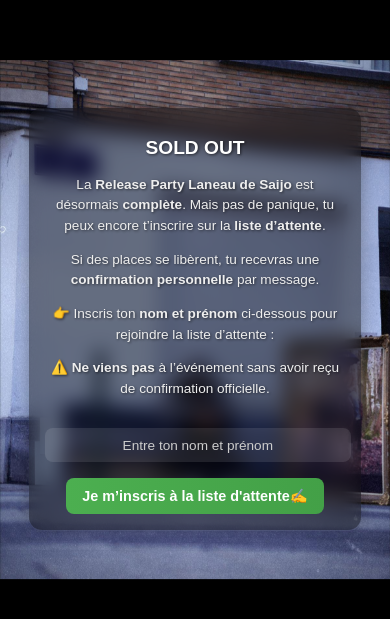
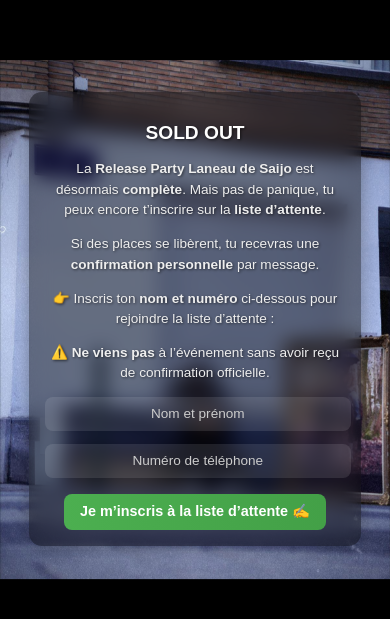
Before and after one commit to saijoLaneau/QuizzEp, a React (Vite) app: page / in a window 390 px wide. Shown: the part 103-722 px from the top of the page. Built offline with nearby package versions, Linux system fonts and the light colour scheme.

Commit message:
Add telephone box

```diff
--- a/src/App.css
+++ b/src/App.css
@@ -63,9 +63,11 @@ html, body, #root {
   font-weight: 600;
 }
 
-/* ✅ Champ input */
-.name-input {
-  margin-top: 1.3rem;
+/* ✅ Champs input */
+.name-input,
+.telephone-input {
+  display: block;
+  margin: 0.8rem auto 0; /* espace entre les inputs */
   padding: 0.8rem 1rem;
   border-radius: 0.5rem;
   border: none;
@@ -79,11 +81,13 @@ html, body, #root {
   transition: 0.3s;
 }
 
-.name-input::placeholder {
+.name-input::placeholder,
+.telephone-input::placeholder {
   color: #ccc;
 }
 
-.name-input:focus {
+.name-input:focus,
+.telephone-input:focus {
   background: rgba(255, 255, 255, 0.2);
 }
 
@@ -121,9 +125,9 @@ html, body, #root {
 /* 📱 MOBILE (iPhone & petits téléphones) */
 @media (max-width: 500px) {
   .final-screen {
-    background: rgba(0, 0, 0, 0.45); /* un peu plus transparente */
+    background: rgba(0, 0, 0, 0.45);
     padding: 1rem;
-    max-width: 300px; /* 👈 boîte plus fine */
+    max-width: 300px;
     border-radius: 0.8rem;
     line-height: 1.4;
   }
@@ -138,7 +142,8 @@ html, body, #root {
     margin-bottom: 0.5rem;
   }
 
-  .name-input {
+  .name-input,
+  .telephone-input {
     width: 95%;
     padding: 0.6rem 0.8rem;
     font-size: 0.85rem;
--- a/src/App.jsx
+++ b/src/App.jsx
@@ -11,27 +11,32 @@ const supabase = createClient(supabaseUrl, supabaseKey);
 
 function App() {
   const [name, setName] = useState("");
+  const [telephone, setTelephone] = useState("");
   const [isSubmitting, setIsSubmitting] = useState(false);
   const [confirmed, setConfirmed] = useState(false);
+  const [errorMessage, setErrorMessage] = useState(""); // ✅ pour afficher le message d’erreur
 
   const submitToSupabase = async () => {
-    if (!name.trim()) {
-      alert("Veuillez entrer votre nom pour s'enregistrer dans la liste d'attente.");
+    // Vérifie si les champs sont remplis
+    if (!name.trim() || !telephone.trim()) {
+      setErrorMessage("⚠️ Merci de renseigner ton nom et ton numéro de téléphone.");
       return;
     }
+
+    setErrorMessage(""); // efface le message si tout est bon
 
     try {
       setIsSubmitting(true);
       const { data, error } = await supabase
         .from("liste_attente")
-        .insert([{ name }]);
+        .insert([{ name, telephone }]);
 
       if (error) throw error;
       console.log("✅ Data saved:", data);
       setConfirmed(true);
     } catch (error) {
       console.error("❌ Supabase error:", error);
-      alert("Erreur lors de l'enregistrement. Réessayez plus tard.");
+      setErrorMessage("Erreur lors de l'enregistrement. Réessaie plus tard.");
     } finally {
       setIsSubmitting(false);
     }
@@ -49,40 +54,61 @@ function App() {
           <>
             <h1>SOLD OUT</h1>
             <p>
-              La <strong>Release Party Laneau de Saijo</strong> est désormais <strong>complète</strong>.
-              Mais pas de panique, tu peux encore t’inscrire sur la <strong>liste d’attente</strong>.
+              La <strong>Release Party Laneau de Saijo</strong> est désormais{" "}
+              <strong>complète</strong>.
+              Mais pas de panique, tu peux encore t’inscrire sur la{" "}
+              <strong>liste d’attente</strong>.
             </p>
 
             <p>
-              Si des places se libèrent, tu recevras une <strong>confirmation personnelle</strong> par message.
+              Si des places se libèrent, tu recevras une{" "}
+              <strong>confirmation personnelle</strong> par message.
             </p>
 
             <p>
-              👉 Inscris ton <strong>nom et prénom</strong> ci-dessous pour rejoindre la liste d’attente :
+              👉 Inscris ton <strong>nom et numéro</strong> ci-dessous pour rejoindre
+              la liste d’attente :
             </p>
 
-            <p class="warning">
-              ⚠️ <strong>Ne viens pas</strong> à l’événement sans avoir reçu de confirmation officielle.
+            <p className="warning">
+              ⚠️ <strong>Ne viens pas</strong> à l’événement sans avoir reçu de
+              confirmation officielle.
             </p>
 
             <input
               type="text"
-              placeholder="Entre ton nom et prénom"
+              placeholder="Nom et prénom"
               value={name}
               onChange={(e) => setName(e.target.value)}
               className="name-input"
             />
 
+            <input
+              type="tel"
+              placeholder="Numéro de téléphone"
+              value={telephone}
+              onChange={(e) => setTelephone(e.target.value)}
+              className="telephone-input"
+            />
+
+            {/* ✅ Message d’erreur affiché ici */}
+            {errorMessage && <p className="error-message">{errorMessage}</p>}
+
             <button
               onClick={submitToSupabase}
-              disabled={isSubmitting || !name.trim()}
+              disabled={isSubmitting}
             >
-              {isSubmitting ? "Enregistrement..." : "Je m’inscris à la liste d'attente✍️"}
+              {isSubmitting
+                ? "Enregistrement..."
+                : "Je m’inscris à la liste d’attente ✍️"}
             </button>
-
           </>
         ) : (
-          <h2>✅ Merci {name} ! Tu es bien sur la liste d'attente. On te recontacte 🎊</h2>
+          <h2>
+            ✅ Merci {name} !
+            Tu es bien sur la liste d'attente.
+            Nous te recontacterons si une place se libère 🎊
+          </h2>
         )}
       </div>
     </div>
```
